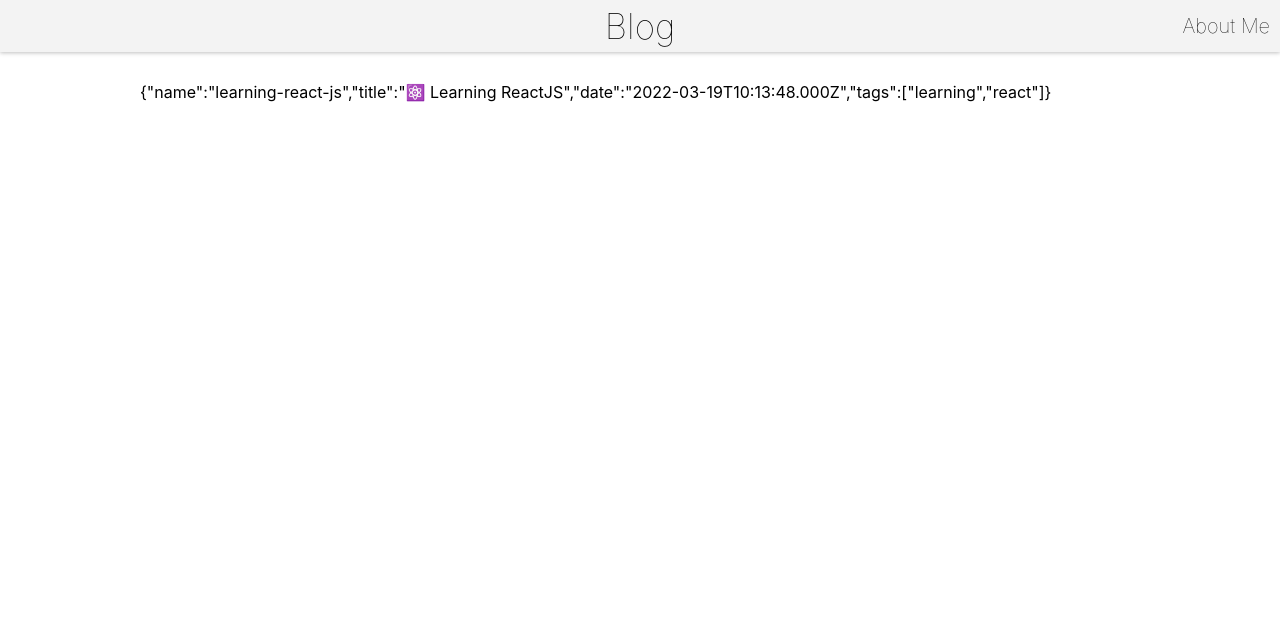
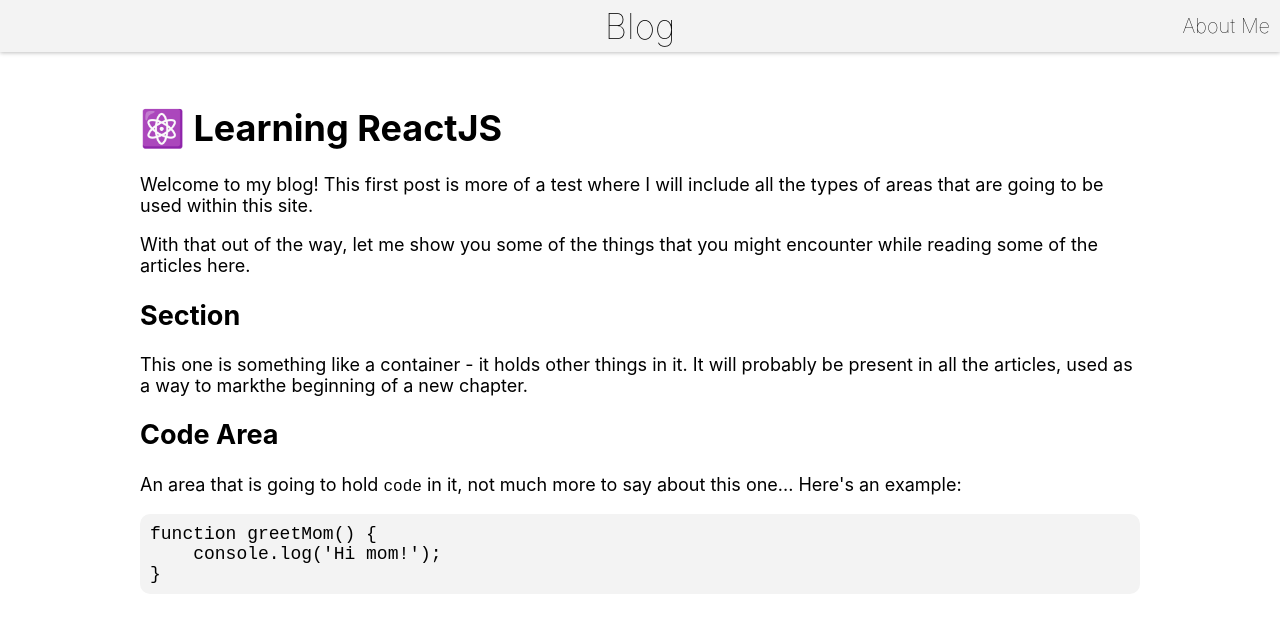
Before and after one commit to DrBaxR/blog, a React (Create React App) app: page /articles/learning-react-js in a window 1280 px wide. Shown: the top 622 px of the page. Built offline with nearby package versions, Linux system fonts and the light colour scheme.

Commit message:
Welcome article example

```diff
--- /dev/null
+++ b/src/components/article/Welcome.tsx
@@ -0,0 +1,32 @@
+import React from 'react';
+import { CodeArea } from '../common/CodeArea';
+import { Section } from '../common/Section';
+
+export const Welcome: React.FC = () => {
+  const codeSample = `function greetMom() {
+  console.log('Hi mom!');
+}`;
+
+  return (
+    <div className='content'>
+      <p>
+        Welcome to my blog! This first post is more of a test where I will include all the types of areas that are going to be used within this site.
+      </p>
+      <p>
+        With that out of the way, let me show you some of the things that you might encounter while reading some of the articles here.
+      </p>
+      <Section title='Section'>
+        <p>
+          This one is something like a container - it holds other things in it. It will probably be present in all the articles, used as a way to markthe beginning of a
+          new chapter.
+        </p>
+      </Section>
+      <Section title='Code Area'>
+        <p>An area that is going to hold <code>code</code> in it, not much more to say about this one... Here{'\''}s an example:</p>
+        <CodeArea
+          code={codeSample}
+        />
+      </Section>
+    </div>
+  );
+};
--- /dev/null
+++ b/src/components/article/index.css
@@ -0,0 +1,3 @@
+.article-component {
+  font-size: large;
+}
--- a/src/components/article/index.tsx
+++ b/src/components/article/index.tsx
@@ -1,6 +1,8 @@
 import React from 'react';
 import { useParams } from 'react-router-dom';
 import { getArticleByName } from '../common/data/articles';
+
+import './index.css';
 
 export const Article = () => {
   const params = useParams();
@@ -8,7 +10,8 @@
 
   return (
     <div className='article-component view'>
-      {JSON.stringify(article)}
+      <h1 className='title'>{article?.title}</h1>
+      {article?.component}
     </div>
   );
 };
--- /dev/null
+++ b/src/components/common/CodeArea.css
@@ -0,0 +1,6 @@
+.code-area-component {
+  background-color: var(--secondary);
+  font-family: 'Courier New', Courier, monospace;
+  padding: 10px;
+  border-radius: 10px;
+}
--- /dev/null
+++ b/src/components/common/CodeArea.tsx
@@ -0,0 +1,44 @@
+import React, { ReactElement } from 'react';
+
+import './CodeArea.css';
+
+interface Props {
+  // NOTE: indentation needs to be done via spaces, not tabs
+  code: string,
+}
+
+export const CodeArea: React.FC<Props> = ({ code }) => {
+  const tabCharacter = '&nbsp;&nbsp;';
+
+  const indentForHTML = (line: string): string => {
+    let newLine = '';
+    let oldLine = line;
+
+    while (oldLine.startsWith(' ')) {
+      oldLine = oldLine.substring(1);
+      newLine += tabCharacter;
+    }
+
+    newLine += oldLine;
+
+    return newLine;
+  };
+
+  const getCodeAsElements = (code: string): ReactElement[] => {
+    return code
+      .split('\n')
+      .map((line, index) => (
+        <div
+          key={`line-${index}`}
+          dangerouslySetInnerHTML={{ __html: indentForHTML(line) }}
+        ></div>
+      ));
+  };
+
+  // TODO: Add highlighting for keywords and stuff
+  return (
+    <div className='code-area-component'>
+      {getCodeAsElements(code)}
+    </div>
+  );
+};
--- /dev/null
+++ b/src/components/common/Section.tsx
@@ -0,0 +1,16 @@
+import React from 'react';
+
+interface Props {
+  title: string;
+}
+
+export const Section: React.FC<Props> = ({ title, children }) => {
+  return (
+    <div className='section-component area'>
+      <h2>{title}</h2>
+      {
+        children
+      }
+    </div>
+  );
+};
--- a/src/components/common/data/articles.ts
+++ b/src/components/common/data/articles.tsx
@@ -1,7 +1,10 @@
+import React, { ReactElement } from 'react';
+import { Welcome } from '../../article/Welcome';
 import * as Tags from './tags';
 
 export interface Article {
   name: string,
+  component: ReactElement,
   title: string,
   date: Date,
   tags: string[],
@@ -13,66 +16,14 @@
     title: '👋 Welcome!',
     date: new Date('2022-03-16'),
     tags: [Tags.info],
+    component: <Welcome />,
   },
   {
     name: 'learning-react-js',
     title: '⚛️ Learning ReactJS',
     date: new Date(),
     tags: [Tags.learning, Tags.react],
-  },
-  {
-    name: 'random1',
-    title: '🤷‍♂️ Some Random thing',
-    date: new Date(),
-    tags: [Tags.info],
-  },
-  {
-    name: 'random2',
-    title: '🤷‍♂️ Some Random thing',
-    date: new Date(),
-    tags: [Tags.info],
-  },
-  {
-    name: 'random3',
-    title: '🤷‍♂️ Some Random thing',
-    date: new Date(),
-    tags: [Tags.info],
-  },
-  {
-    name: 'random4',
-    title: '🤷‍♂️ Some Random thing',
-    date: new Date(),
-    tags: [Tags.info],
-  },
-  {
-    name: 'random5',
-    title: '🤷‍♂️ Some Random thing',
-    date: new Date(),
-    tags: [Tags.info],
-  },
-  {
-    name: 'random6',
-    title: '🤷‍♂️ Some Random thing',
-    date: new Date(),
-    tags: [Tags.info],
-  },
-  {
-    name: 'random7',
-    title: '🤷‍♂️ Some Random thing',
-    date: new Date(),
-    tags: [Tags.info],
-  },
-  {
-    name: 'random8',
-    title: '🤷‍♂️ Some Random thing',
-    date: new Date(),
-    tags: [Tags.info],
-  },
-  {
-    name: 'random9',
-    title: '🤷‍♂️ Some Random thing',
-    date: new Date(),
-    tags: [Tags.info],
+    component: <Welcome />,
   },
 ];
 
--- a/src/components/core/App.css
+++ b/src/components/core/App.css
@@ -19,7 +19,7 @@
 
 .app-component .view {
   padding: 0 10px;
-  margin: 30px auto;
+  margin: 30px auto 5px auto;
   width: calc(100% - 20px);
   max-width: 1000px;
   flex: 1;
--- a/src/index.css
+++ b/src/index.css
@@ -1,7 +1,7 @@
 :root {
   --primary: #fff;
   --secondary: #f3f3f3;
-  --accent: 84, 184, 255;
+  --accent: 0, 0, 0;
   --on-primary: #000;
   --on-accent: #fff;
   --shadow: rgba(0, 0, 0, 0.25);
```
